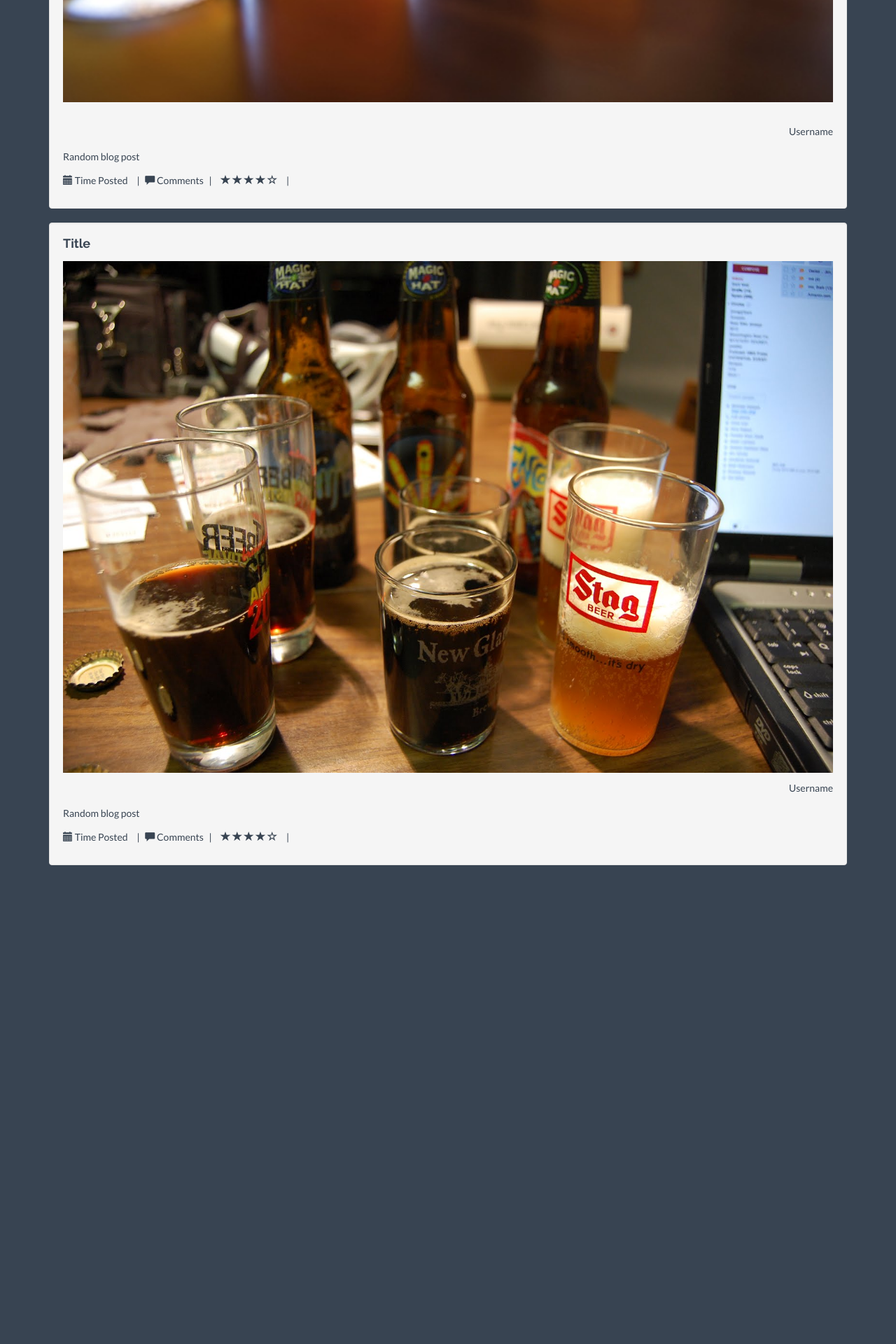
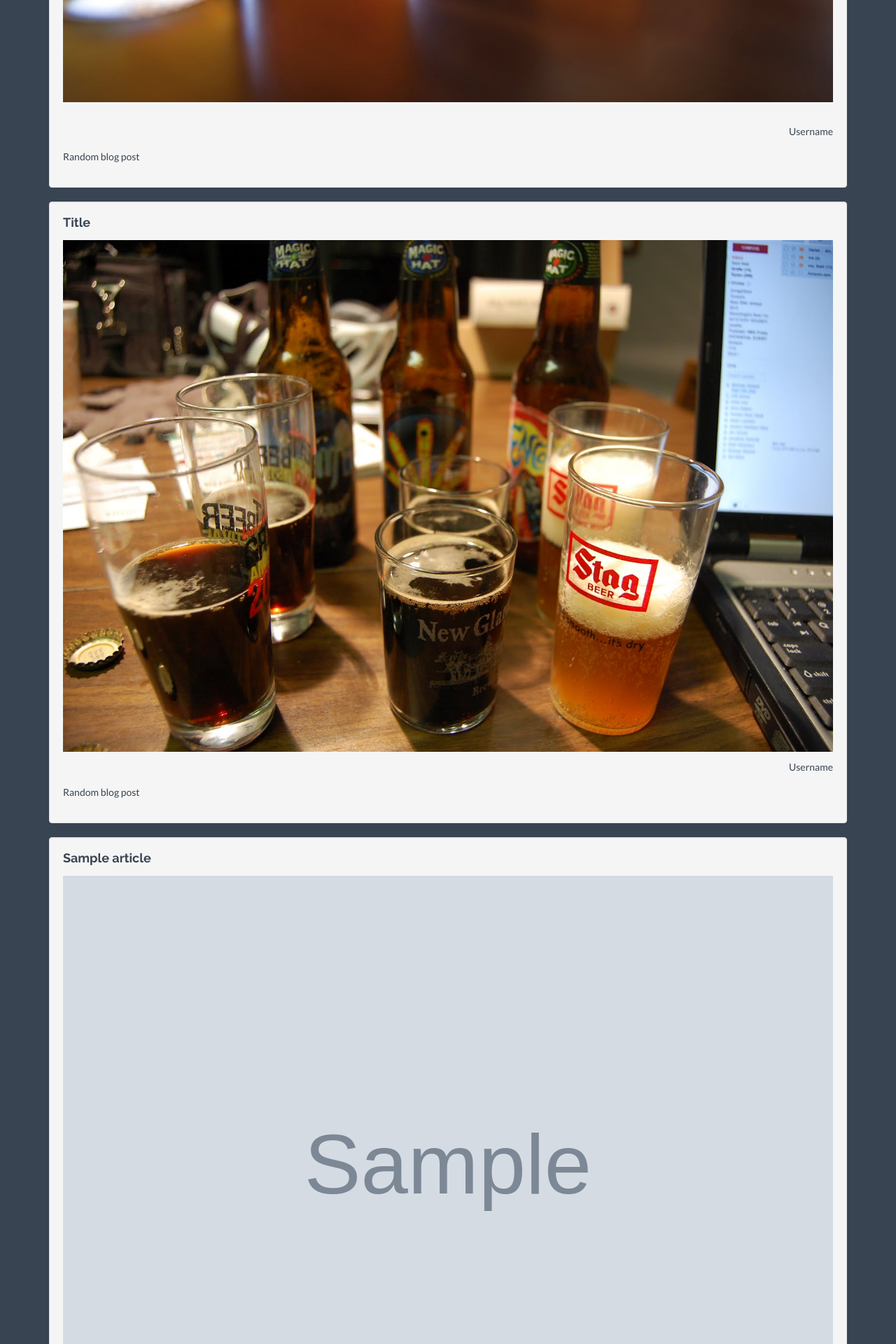
Before and after one commit to l33tkr3w/NewBeerBlog, a PHP site: page / in a window 1280 px wide. Shown: the part 1475-3395 px from the top of the page at 70% size. Before the commit the page ends 2711 px from the top, so only its background shows below. Run offline with PHP 8.4, Linux system fonts and the light colour scheme; tables that the repository leaves empty hold one stand-in row (values such as "Sample post"); grey boxes marked "Sample" are stand-in pictures; data that the repository does not hold is empty; some libraries are stand-ins or nearby versions.

Commit message:
Fixed article posting
fixed stuff

```diff
--- a/Post.php
+++ b/Post.php
@@ -4,23 +4,17 @@ $sql_selectEdit = "SELECT email, title, textContent, image, removable, user_ID "
         . " ORDER BY title";
 
 $result_edit = $pdo->query($sql_selectEdit);
+//$Article = " ";
+while ($row = $result_edit->fetch()) {
+//    echo($row['title']);
 
-while ($row = mysql_fetch_assoc($result_edit)) {
-    $Article += 'echo("<div class="well">
-
-            <h4 class="media-heading">' .  $row['title'] . '</h4>
-
-            <div class="media">
-                <a>
-                    <img class="img-responsive" src="' .  $row['image'] . '" width="100%">
-                    <br>
-                </a>
-                <div class="media-body">
-                    <p class="text-right">' .  $row['email'] . '</p>
-                    <p>' . $row['textContent'] . '</p>
-                </div>
-            </div>
-        </div>")';
-
+    $Article = '<div class="well"><h4 class="media-heading">' .  $row['title']
+            . '</h4><div class="media"><a><img class="img-responsive" src="'
+            .  $row['image']
+            . '" width="100%"><br></a><div class="media-body"><p class="text-right">'
+            .  $row['email']
+            . '</p><p>'
+            . $row['textContent']
+            . '</p></div></div></div>"';
+    echo($Article);
 }
-echo($Article);
--- a/createPost.php
+++ b/createPost.php
@@ -1,7 +1,7 @@
 <?php
 
 if (isset($_POST['textContent'])) {
-print_r($_POST);
+
     //create sql statement
     $sql_stmt = "INSERT INTO tbl_Articles "
             . "(email, "
@@ -27,11 +27,11 @@ print_r($_POST);
     $in_removable = filter_var($_POST['removable'], FILTER_SANITIZE_STRING);
 
     //bind the parameters
-    $sqlh->bindparam(":email", $in_firstname);
-    $sqlh->bindparam(":title", $in_lastname);
-    $sqlh->bindparam(":textContent", $in_email);
-    $sqlh->bindparam(":image", $in_address);
-    $sqlh->bindparam(":removable", $in_city);
+    $sqlh->bindparam(":email", $in_email);
+    $sqlh->bindparam(":title", $in_title);
+    $sqlh->bindparam(":textContent", $in_textContent);
+    $sqlh->bindparam(":image", $in_image);
+    $sqlh->bindparam(":removable", $in_removable);
 
     //excecute the sqlstatement
     $sqlh->execute();
--- a/index.php
+++ b/index.php
@@ -3,7 +3,6 @@ require('host.php');
 require('login.php');
 require('user_registration.php');
 require('createPost.php');
-require('post.php');
 ?>
 
 <html lang="en">
@@ -70,20 +69,25 @@ require('post.php');
 
                                         <script>
                                             function displayAbout() {
-                                                document.getElementById('aboutPlaceholder').innerHTML = "I like beer, what more can I say?";
+                                                document.getElementById('aboutPlaceholder').innerHTML = '<div class="well"> what more can I say? <br>I like beer.</div>';
                                                 document.getElementById('contactPlaceholder').innerHTML = "";
                                             }
 
                                             function displayContact() {
-                                                document.getElementById('contactPlaceholder').innerHTML = "CONTACT FORM";
+                                                document.getElementById('contactPlaceholder').innerHTML = '<form  action="" method="POST">' +
+                                                        '<input name="name" class="form-control" type="text" placeholder="Name"/>' +
+                                                        '<input name="email" class="form-control" type="text" placeholder="Email Address" value="""/>' +
+                                                        '<textarea name="message" class="form-control" cols="36" rows="7" placeholder="Please enter your message here"></textarea>' +
+                                                        '<button type="submit" class="btn btn-theme btn-block">Send</button>' +
+                                                        '</form>';
                                                 document.getElementById('aboutPlaceholder').innerHTML = "";
                                             }
                                         </script>
 
                                         <button onclick="displayAbout()"  id="aboutButton" class="btn btn-theme btn-block">About</button>
-                                        <p id="aboutPlaceholder" style="color:yellow" class="text-primary"></p>
+                                        <p id="aboutPlaceholder" class="text-primary"></p>
                                         <button onclick="displayContact()" type="" id="contactButton" class="btn btn-theme btn-block ">Contact</button>
-                                        <p id="contactPlaceholder" style="color:yellow" class="text-primary"></p>
+                                        <p id="contactPlaceholder" class="text-primary"></p>
 
                                     </li>
                                 </ul>
@@ -143,7 +147,7 @@ require('post.php');
                             <li class="dropdown">
 
                                 <!--SET STATUS OF USER, SIGNED IN OR OUT-->
-                                <a href="" class="dropdown-toggle" id="registerBttn" data-toggle="dropdown">Register <span class="caret"></span></a>
+                                <a href="" class="dropdown-toggle" id="registerBttn" data-toggle="dropdown"><?php echo($Status); ?> <span class="caret"></span></a>
 
                                 <!--HIDE REGISTER BUTTON AND FORM ONCE LOGGED IN-->
                                 <?php
@@ -251,21 +255,6 @@ require('post.php');
                     <p class="text-right">Username</p>
                     <p>Random blog post</p>
                     <ul class="list-inline list-unstyled">
-                        <li><span><i class="glyphicon glyphicon-calendar"></i> Time Posted </span></li>
-                        <li>|</li>
-                        <span><i class="glyphicon glyphicon-comment"></i> Comments </span>
-                        <li>|</li>
-                        <li>
-                            <span class="glyphicon glyphicon-star"></span>
-                            <span class="glyphicon glyphicon-star"></span>
-                            <span class="glyphicon glyphicon-star"></span>
-                            <span class="glyphicon glyphicon-star"></span>
-                            <span class="glyphicon glyphicon-star-empty"></span>
-                        </li>
-                        <li>|</li>
-                        <li>
-
-                        </li>
                     </ul>
                 </div>
             </div>
@@ -281,25 +270,16 @@ require('post.php');
                     <p class="text-right">Username</p>
                     <p>Random blog post</p>
                     <ul class="list-inline list-unstyled">
-                        <li><span><i class="glyphicon glyphicon-calendar"></i> Time Posted </span></li>
-                        <li>|</li>
-                        <span><i class="glyphicon glyphicon-comment"></i> Comments </span>
-                        <li>|</li>
-                        <li>
-                            <span class="glyphicon glyphicon-star"></span>
-                            <span class="glyphicon glyphicon-star"></span>
-                            <span class="glyphicon glyphicon-star"></span>
-                            <span class="glyphicon glyphicon-star"></span>
-                            <span class="glyphicon glyphicon-star-empty"></span>
-                        </li>
-                        <li>|</li>
-                        <li>
 
-                        </li>
                     </ul>
                 </div>
             </div>
         </div>
+
+        <?php
+        include('post.php');
+        ?>
+
     </div>
 
 
--- a/login.php
+++ b/login.php
@@ -1,4 +1,7 @@
 <?php
+
+//default register button title
+$Status = 'Register';
 
 if (isset($_POST['email'])) {
 
@@ -17,8 +20,9 @@ if (isset($_POST['email'])) {
 
     if (password_verify($_POST['password'], $hash)) {
         echo 'Password is valid!';
-        echo('');
         $_SESSION['LoginStatus'] = true;
+        $Status = 'Logoff ' . $_POST['email'];
+
 
     } else {
         echo 'Invalid password.';
```
Also changed, not shown: 1 other file.
